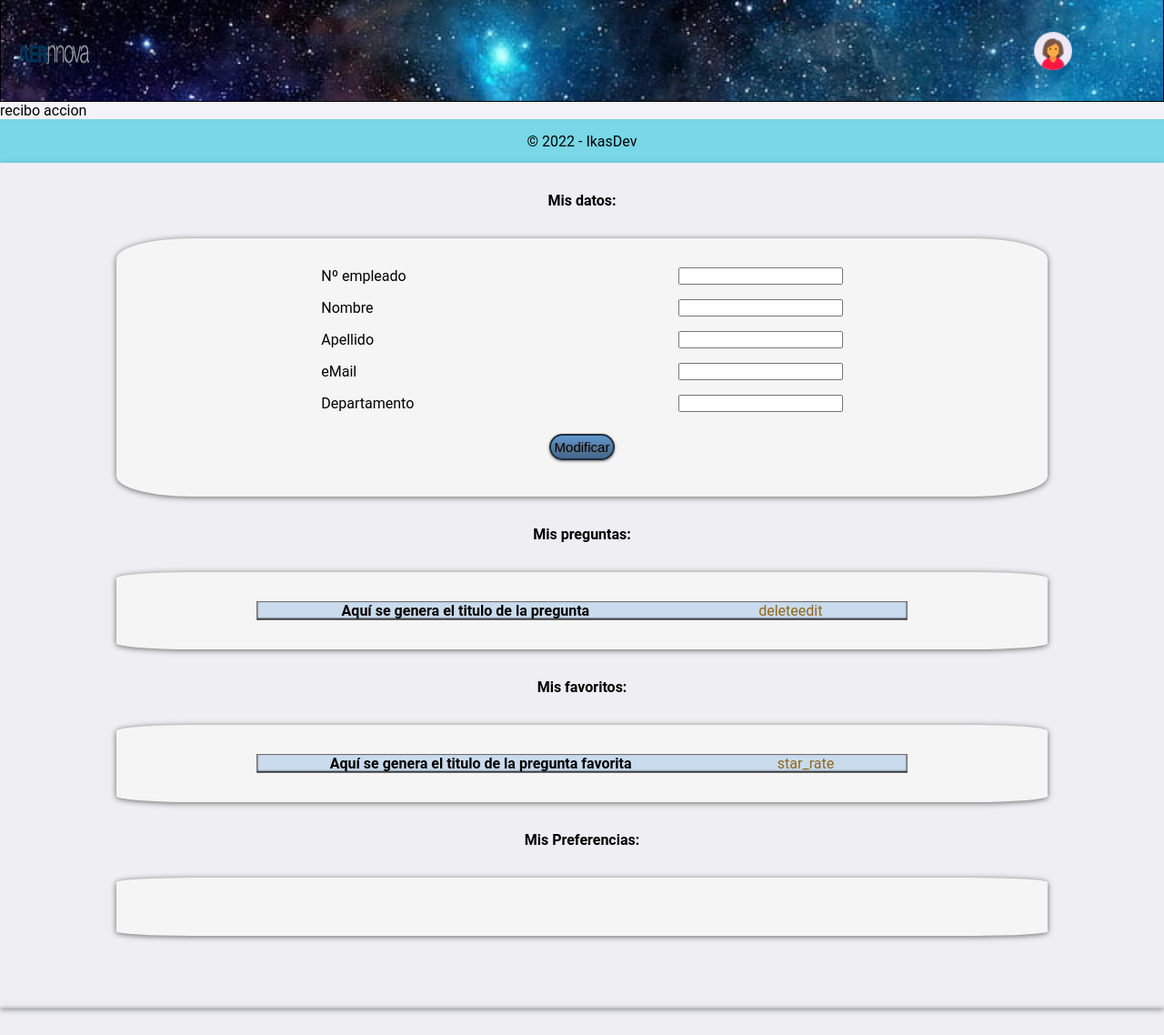
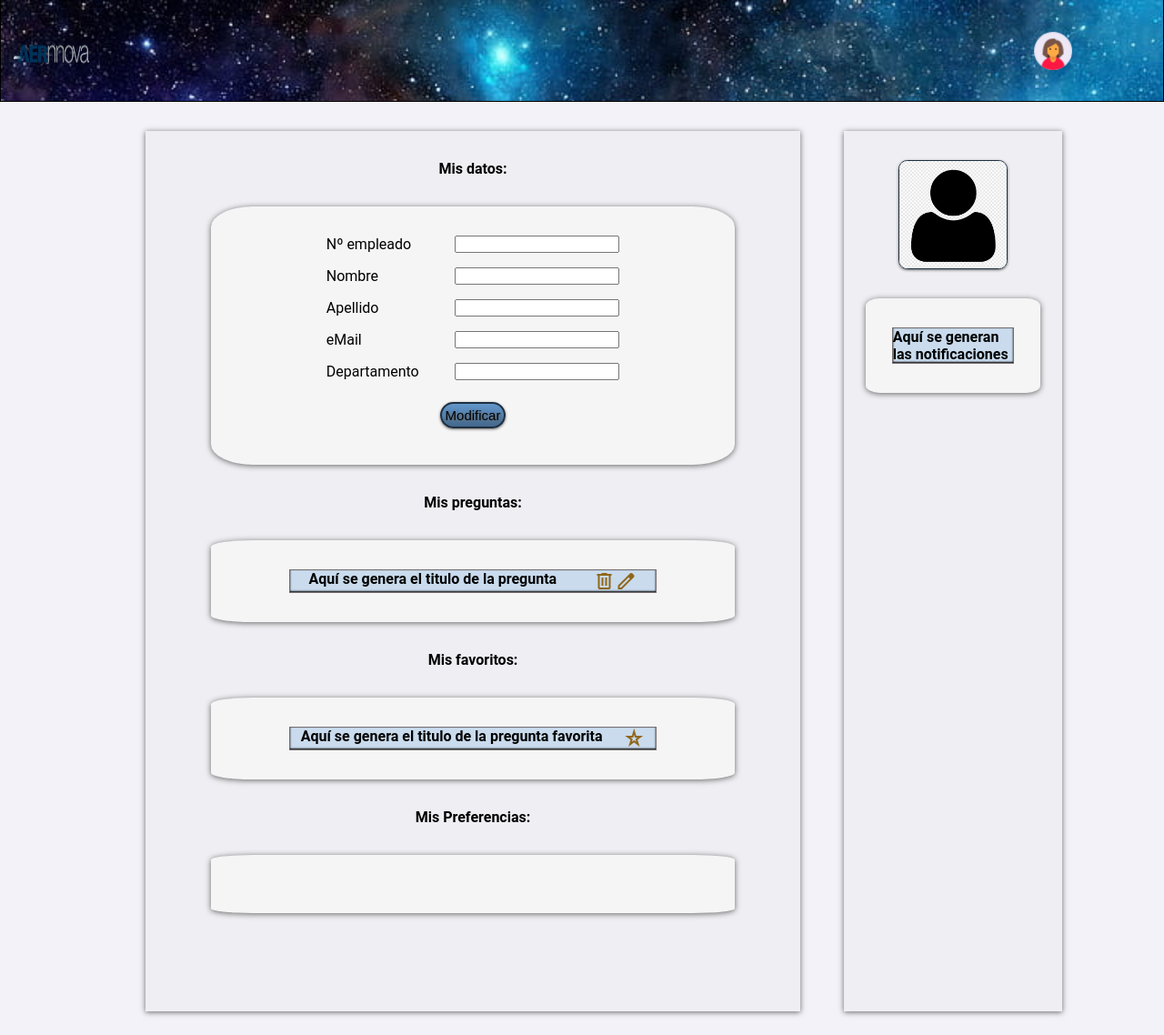
Before and after one commit to reto1-ikadev/reto2, a PHP site: the page made by paginas/controladores/miPerfil.php in a window 1280 px wide. Shown: the top 1138 px of the page at 91% size. Run offline with PHP 8.4, Linux system fonts and the light colour scheme; data that the repository does not hold is empty; some libraries are stand-ins or nearby versions.

Commit message:
Cambios en el diseño

```diff
--- a/paginas/controladores/miPerfil.php
+++ b/paginas/controladores/miPerfil.php
@@ -3,7 +3,6 @@
     include_once "../Db/db.php";
 
     if(isset($_GET["accion"]) && $_GET["accion"] != ''){
-        echo "recibo accion";
         //Necesito el num de empleado con el que ha iniciado sesion. Como no tengo la parte del código, voy a establecer una variable
         $nume = 12346; //despues lo cogere de $_SESSION
         if(isset($nume)){
--- a/paginas/styles/miPerfil.css
+++ b/paginas/styles/miPerfil.css
@@ -15,7 +15,7 @@ body{
     "contenedor"
     "footer";
 }
-.contenedor{
+#contenedor{
     grid-area: contenedor;
     width: 75%;
     margin: 2em auto;
--- a/paginas/views/miPerfil.view.php
+++ b/paginas/views/miPerfil.view.php
@@ -78,7 +78,7 @@ $css = [
         <!-- FOTO DE PERFIL Y NOTIFICACIONES -->
         <div id="fotoPerfil">
             <!-- FOTO DE PERFIL -->
-            <img src="avatar.png" alt="avatar">
+            <img src="/img/avatar.png" alt="avatar" class="avatar">
         </div>
 
             <!--NOTIFICACIONES -->
--- a/paginas/views/parcial/header.php
+++ b/paginas/views/parcial/header.php
@@ -6,6 +6,7 @@
     <meta name="viewport" content="width=device-width, initial-scale=1.0">
     <title>Document</title>
     <link rel="stylesheet" href="/styles/style.css">
+    <link rel="stylesheet" href="https://fonts.googleapis.com/css2?family=Material+Symbols+Outlined:opsz,wght,FILL,GRAD@20..48,100..700,0..1,-50..200" />
     <?php
     foreach ($css as $css) {
         echo "<link rel='stylesheet' href='$css'>";
```
